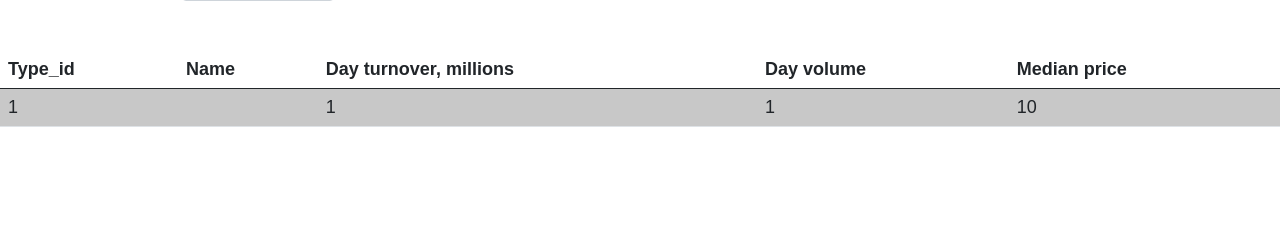
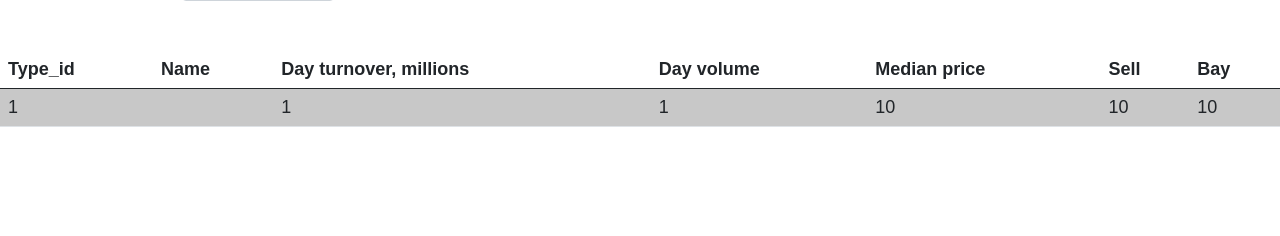
Before and after one commit to ATPstealer/eve_parser, a Django app: template logistics/templates/logistics/liquidity.html in a window 1280 px wide. Shown: the part 252-488 px from the top of the page. Run offline with Django 3.2, Linux system fonts and the light colour scheme; tables that the repository leaves empty hold one stand-in row (values such as "Sample post"); the template is opened without the code that fills it: values that come from a table or form of the project are taken from there, most other values are stand-ins (such as "Sample title", 1, 10 or a date in 2020); data that the repository does not hold is empty; parts of the project's set-up code (start-up, migrations or seed data) failed here and were passed over; some web fonts are replaced.

Commit message:
View for bay/sell

```diff
--- a/logistics/templates/logistics/liquidity.html
+++ b/logistics/templates/logistics/liquidity.html
@@ -47,6 +47,10 @@
         <th scope="col" class="hovertips">Median price
             <span class="hovertipstext hovertips-left">Average price over 3 days</span>
         </th>
+        <th scope="col" class="hovertips">Sell
+        </th>
+        <th scope="col" class="hovertips">Bay
+        </th>
     </tr>
     </thead>
     <tbody>
@@ -64,6 +68,12 @@
             <td>
                 <script>document.write(({{ liq.price }}).toLocaleString())</script>
             </td>
+            <td>
+                <script>document.write(({{ liq.price_sell }}).toLocaleString())</script>
+            </td>
+            <td>
+                <script>document.write(({{ liq.price_bay }}).toLocaleString())</script>
+            </td>
         </tr>
     {% endfor %}
     </tbody>
--- a/logistics/views.py
+++ b/logistics/views.py
@@ -17,7 +17,7 @@ def liquidity(request):
         region_id = 10000002
         region = "The Forge"
 
-    liquidity_array = Liquidity.objects.values_list("type_id", "day_volume", "day_turnover", "price").\
+    liquidity_array = Liquidity.objects.values_list("type_id", "day_volume", "day_turnover", "price", "price_sell", "price_bay").\
         filter(region_id=int(region_id)).order_by("-day_turnover")
     count_display = 0
     liquidity_to_page = []
@@ -26,8 +26,8 @@ def liquidity(request):
         if count_display > config.counts_on_page:
             break
         name = Types.objects.values_list("name").filter(type_id=liq[0])
-        liquidity_to_page.append({'name': name[0][0], 'type_id': liq[0], 'day_volume': "%.2f" % liq[1],
-                                  'day_turnover': "%.2f" % liq[2], 'price': "%.2f" % liq[3]})
+        liquidity_to_page.append({'name': name[0][0], 'type_id': liq[0], 'day_volume': "%.2f" % liq[1], 'day_turnover': "%.2f" % liq[2],
+                                  'price': "%.2f" % liq[3], 'price_sell': liq[4], 'price_bay': liq[5]})
 
     regions = Regions.objects.values_list("name", "region_id").order_by("region_id")
     parse_time = ParserDateStatus.objects.filter(parser_name="Liquidity calculation", region_id=region_id)
```
